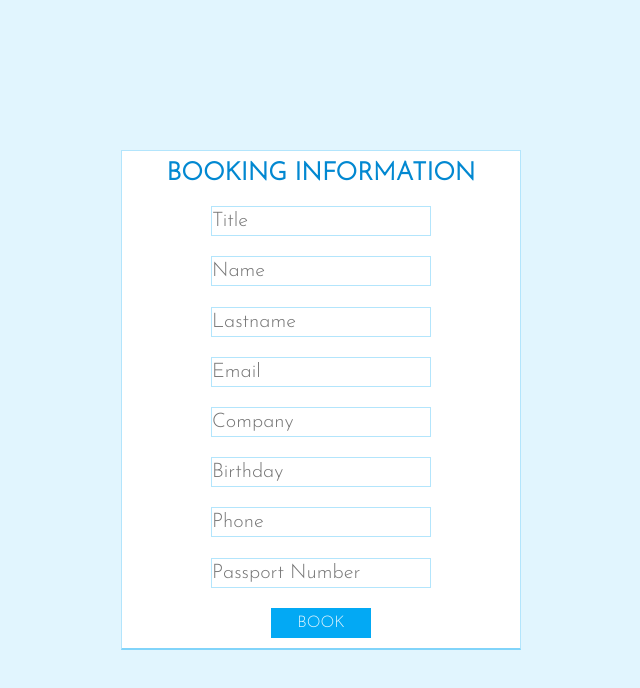
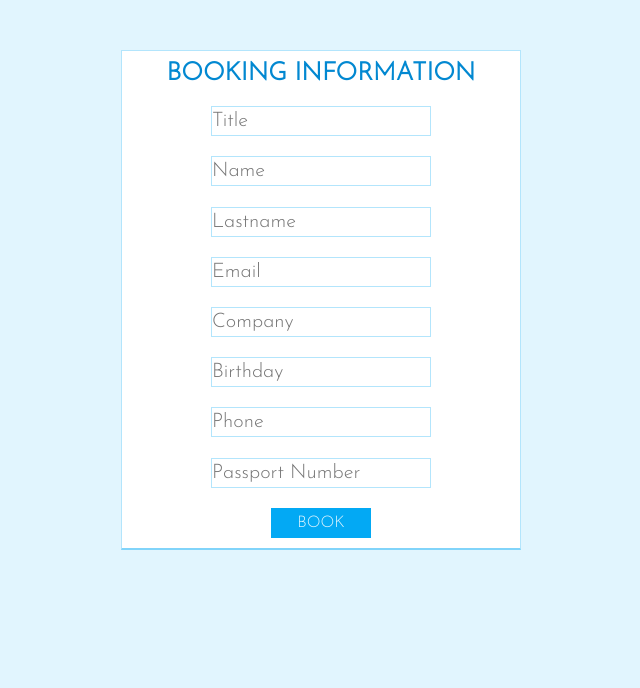
Before and after one commit to Lunagradel/momondocopy, a website: page app/book.html in a window 1280 px wide. Shown: the whole page, without its empty margins (319-959 px from the left). Drawn offline with nearby package versions, Linux system fonts and the light colour scheme.

Commit message:
Someshit

```diff
--- a/app/scss/styles.scss
+++ b/app/scss/styles.scss
@@ -526,7 +526,7 @@ a{
 
 .booking-wrapper {
 	width: 100%;
-	height: 100vh;
+	padding-top: 50px;
 	@include display-flex();
 	@include align-items(center);
 	@include justify-content(center);
```
Also changed, not shown: app/css/styles.css.
